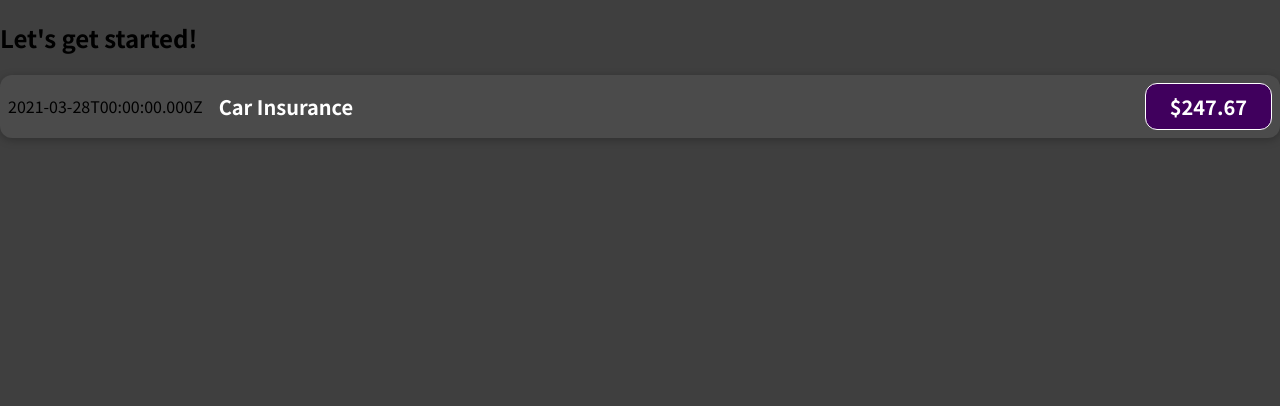
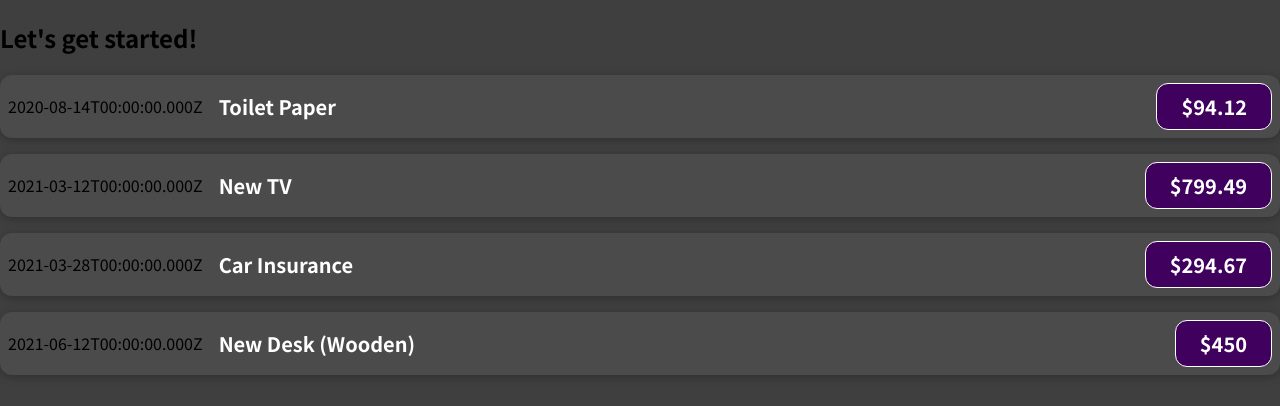
Before and after one commit to SSDoizha/Expense-Tracker, a JavaScript app: page / in a window 1280 px wide. Shown: the top 406 px of the page. Built offline with nearby package versions, Linux system fonts and the light colour scheme.

Commit message:
Passing Data via "props"
 made the component reusable with ew fitch called "props"

```diff
--- a/src/App.js
+++ b/src/App.js
@@ -1,9 +1,49 @@
 import ExpenseItem from "./component/ExpenseItem";
 function App() {
+  const expenses = [
+    {
+      id: "e1",
+      title: "Toilet Paper",
+      amount: 94.12,
+      date: new Date(2020, 7, 14),
+    },
+    { id: "e2", title: "New TV", amount: 799.49, date: new Date(2021, 2, 12) },
+    {
+      id: "e3",
+      title: "Car Insurance",
+      amount: 294.67,
+      date: new Date(2021, 2, 28),
+    },
+    {
+      id: "e4",
+      title: "New Desk (Wooden)",
+      amount: 450,
+      date: new Date(2021, 5, 12),
+    },
+  ];
   return (
     <div>
       <h2>Let's get started!</h2>
-      <ExpenseItem></ExpenseItem>
+      <ExpenseItem
+        title={expenses[0].title}
+        amount={expenses[0].amount}
+        date={expenses[0].date}
+      ></ExpenseItem>
+      <ExpenseItem
+        title={expenses[1].title}
+        amount={expenses[1].amount}
+        date={expenses[1].date}
+      ></ExpenseItem>
+      <ExpenseItem
+        title={expenses[2].title}
+        amount={expenses[2].amount}
+        date={expenses[2].date}
+      ></ExpenseItem>
+      <ExpenseItem
+        title={expenses[3].title}
+        amount={expenses[3].amount}
+        date={expenses[3].date}
+      ></ExpenseItem>
     </div>
   );
 }
--- a/src/component/ExpenseItem.js
+++ b/src/component/ExpenseItem.js
@@ -1,15 +1,12 @@
 import "./ExpenseItem.css";
 
-function ExpenseItem() {
-  const expenseDate = new Date(2021, 2, 28);
-  const expenseTitle = "Car Insurance";
-  const expenseAmount = 247.67;
+function ExpenseItem(props) {
   return (
     <div className="expense-item">
-      <div>{expenseDate.toISOString()}</div>
+      <div>{props.date.toISOString()}</div>
       <div className="expense-item__description">
-        <h2>{expenseTitle}</h2>
-        <div className="expense-item__price">${expenseAmount}</div>
+        <h2>{props.title}</h2>
+        <div className="expense-item__price">${props.amount}</div>
       </div>
     </div>
   );
```
